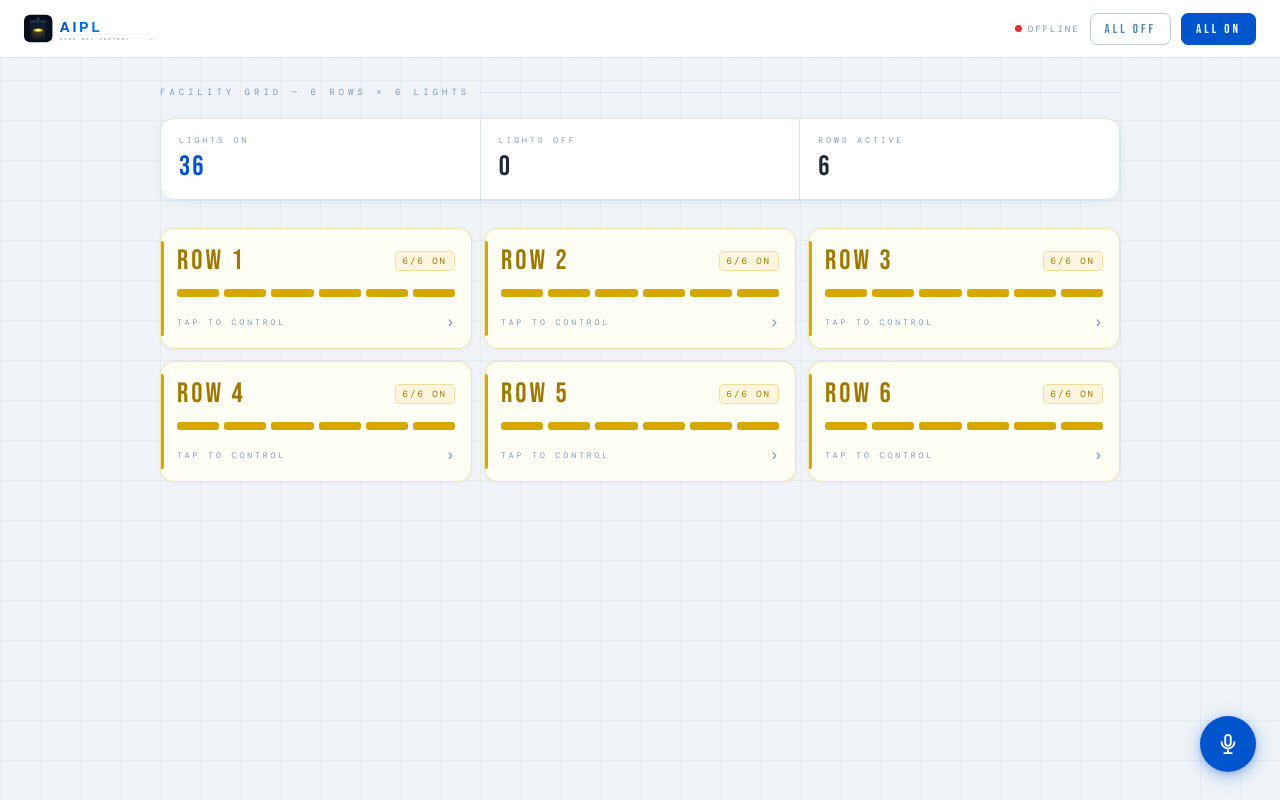
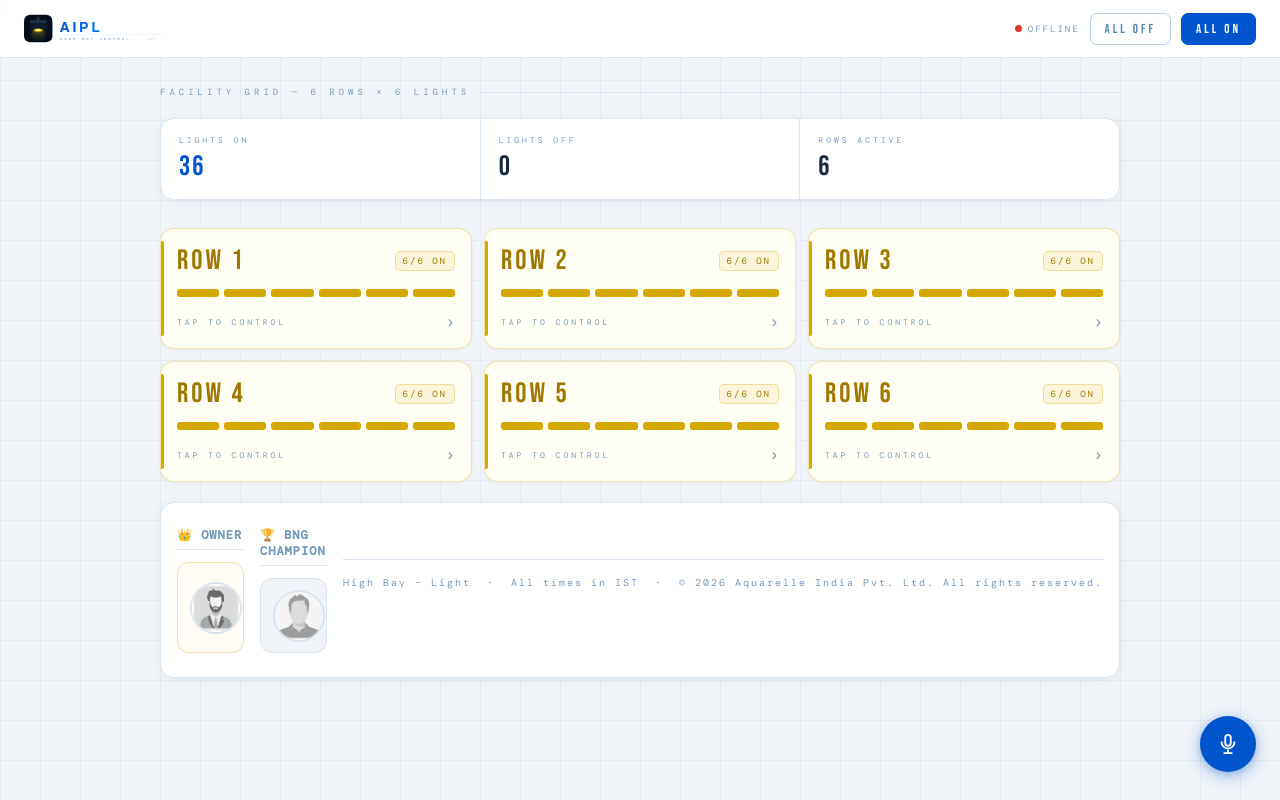
Before and after one commit to Naveenkumar230/High-Bay-Light, a website: page public/index.html in a window 1280 px wide. Drawn offline with nearby package versions, Linux system fonts and the light colour scheme; no server answers; a web font is replaced by a local one.

Commit message:
fix: champion and Owner update

```diff
--- a/public/index.html
+++ b/public/index.html
@@ -216,6 +216,127 @@ header{
 .light-card.on .lc-toggle{background:var(--on-toggle-bg);border-color:var(--on-toggle-border);color:var(--on-text)}
 .lc-toggle:active{transform:scale(.94)}
 
+/* ── HOME FOOTER ── */
+.home-footer{
+  text-align:center;
+  font-size:10px;
+  letter-spacing:2px;
+  color:var(--muted);
+  margin-top:32px;
+  padding:16px 0 8px;
+  border-top:1px solid var(--border);
+}
+
+/* ── Team Footer ── */
+.team-footer {
+  display: flex;
+  flex-wrap: wrap;
+  gap: 16px;
+  padding: 24px 16px;
+  background: var(--surface);
+  border: 1px solid var(--border);
+  margin-top: 20px;
+  border-radius: var(--radius);
+  box-shadow: 0 2px 12px rgba(0,60,120,0.06);
+  justify-content: center;
+  overflow: hidden;
+  min-width: 0;
+}
+.team-section {
+  display: flex;
+  flex-direction: column;
+  gap: 12px;
+  min-width: 0;
+  flex: 1;
+}
+.team-section-title {
+  font-size: 0.75rem;
+  font-weight: 800;
+  text-transform: uppercase;
+  letter-spacing: 1px;
+  color: var(--muted);
+  padding-bottom: 6px;
+  border-bottom: 1px solid var(--border);
+}
+.team-cards-row {
+  display: flex;
+  gap: 10px;
+  flex-wrap: wrap;
+  min-width: 0;
+}
+.team-card {
+  display: flex;
+  align-items: center;
+  gap: 10px;
+  background: var(--bg);
+  border: 1px solid var(--border);
+  border-radius: 12px;
+  padding: 10px 12px;
+  flex: 1;
+  min-width: 0;
+  max-width: 100%;
+  overflow: hidden;
+  transition: border-color 0.2s, box-shadow 0.2s;
+}
+.team-card:hover {
+  border-color: var(--accent);
+  box-shadow: 0 4px 16px rgba(0,85,204,0.12);
+}
+.owner-card {
+  border-color: rgba(212,168,0,0.3);
+  background: rgba(212,168,0,0.04);
+}
+.owner-card:hover {
+  border-color: var(--on-accent);
+  box-shadow: 0 4px 16px rgba(212,168,0,0.15);
+}
+.team-avatar {
+  width: 52px;
+  height: 52px;
+  border-radius: 50%;
+  object-fit: cover;
+  border: 2px solid var(--border);
+  flex-shrink: 0;
+}
+.team-info {
+  display: flex;
+  flex-direction: column;
+  gap: 3px;
+  min-width: 0;
+  overflow: hidden;
+}
+.team-name {
+  font-size: 0.9rem;
+  font-weight: 700;
+  color: var(--white);
+  white-space: nowrap;
+  overflow: hidden;
+  text-overflow: ellipsis;
+}
+.team-position {
+  font-size: 0.72rem;
+  font-weight: 600;
+  color: var(--accent);
+  text-transform: uppercase;
+  letter-spacing: 0.5px;
+  white-space: nowrap;
+  overflow: hidden;
+  text-overflow: ellipsis;
+}
+.team-email {
+  font-size: 0.7rem;
+  color: var(--muted);
+  font-family: 'DM Mono', monospace;
+  white-space: nowrap;
+  overflow: hidden;
+  text-overflow: ellipsis;
+}
+@media (max-width: 768px) {
+  .team-footer { flex-direction: column; }
+  .team-cards-row { flex-direction: column; }
+  .team-section { min-width: 0; width: 100%; }
+}
+
 /* ══════════════════════════════════════════════
    VOICE CONTROL — floating widget
 ══════════════════════════════════════════════ */
@@ -266,7 +387,6 @@ header{
   display:flex;align-items:center;justify-content:space-between;
   margin-bottom:14px;
 }
-.vc-title-wrap{}
 .vc-title{
   font-family:'Bebas Neue',sans-serif;
   font-size:16px;letter-spacing:4px;color:var(--accent);
@@ -283,7 +403,6 @@ header{
 }
 .vc-close:hover{background:var(--bg)}
 
-/* transcript box */
 .vc-transcript{
   background:var(--bg);
   border:1px solid var(--border);
@@ -304,7 +423,6 @@ header{
   border-color:var(--border-hi);
 }
 
-/* result feedback */
 .vc-result{
   font-size:11px;
   letter-spacing:1px;
@@ -327,7 +445,6 @@ header{
   color:#a32020;
 }
 
-/* command hints */
 .vc-hints-label{
   font-size:8px;letter-spacing:3px;color:var(--muted);
   text-transform:uppercase;margin-bottom:7px;
@@ -375,7 +492,6 @@ header{
 }
 #micFab svg{width:22px;height:22px;color:#fff;transition:transform .2s}
 
-/* listening ripple ring */
 #micFab::before{
   content:'';
   position:absolute;inset:-6px;
@@ -390,7 +506,6 @@ header{
   100%{transform:scale(1.3);opacity:0}
 }
 
-/* mic tooltip badge */
 .mic-badge{
   position:absolute;
   top:-6px;right:-6px;
@@ -433,9 +548,6 @@ header{
 <body>
 
 <header>
-  <!-- <div class="logo">
-    <img src="/logo.png" alt="AIPL Logo" class="logo-img" onerror="this.style.display='none'"/>
-  </div> -->
   <div class="logo">
     <img src="/logo.svg" alt="AIPL Logo" class="logo-img" onerror="this.style.display='none'"/>
   </div>
@@ -461,8 +573,53 @@ header{
         <div class="stat"><div class="stat-lbl">Rows Active</div><div class="stat-val" id="statRows">6</div></div>
       </div>
       <div class="rows-grid" id="rowsGrid"></div>
+      <!-- TEAM FOOTER -->
+      <div class="team-footer">
+
+        <!-- OWNER -->
+        <div class="team-section">
+          <div class="team-section-title">👑 Owner</div>
+          <div class="team-card owner-card">
+            <img src="download (1).png" alt="Owner" class="team-avatar">
+            <div class="team-info">
+              <div class="team-name">Naveen Kumar A k </div>
+              <div class="team-position">Executive-R&D</div>
+              <div class="team-email">📧 naveenkumarak@aquarelleindia.com</div>
             </div>
           </div>
+        </div>
+
+        <!-- BNG CHAMPIONS -->
+        <div class="team-section">
+          <div class="team-section-title">🏆 BNG Champion</div>
+          <div class="team-cards-row">
+            <div class="team-card">
+              <img src="download.png" alt="BNG Champion 1" class="team-avatar">
+              <div class="team-info">
+                <div class="team-name">BHARATHI S</div>
+                <div class="team-position">Maintenance</div>
+                <div class="team-email">📧 maintenanceaipl3@aquarelleindia.com</div>
+              </div>
+            </div>
+            <!-- <div class="team-card">
+              <img src="YOUR_BNG2_IMAGE.png" alt="BNG Champion 2" class="team-avatar">
+              <div class="team-info">
+                <div class="team-name">YOUR BNG NAME 2</div>
+                <div class="team-position">YOUR BNG POSITION 2</div>
+                <div class="team-email">📧 YOUR_BNG2_EMAIL@company.com</div>
+              </div>
+            </div> -->
+          </div>
+        </div>
+        <!-- ── FOOTER — correctly inside .wrap, after rows-grid ── -->
+      <div class="home-footer">
+        High Bay - Light &nbsp;·&nbsp; All times in IST &nbsp;·&nbsp;
+        &copy; 2026 Aquarelle India Pvt. Ltd. All rights reserved.
+      </div>
+
+      </div><!-- /.team-footer -->
+    </div><!-- /.wrap -->
+  </div><!-- /#pgHome -->
 
   <!-- ROW DETAIL PAGE -->
   <div class="pg gone" id="pgDetail">
@@ -491,12 +648,9 @@ header{
 
 </div><!-- /.shell -->
 
-<!-- ══════════════════════════════════════════════
-     VOICE CONTROL WIDGET — fixed bottom-right
-══════════════════════════════════════════════ -->
+<!-- ── VOICE CONTROL WIDGET — fixed bottom-right (contains ONLY the panel + FAB) ── -->
 <div id="voiceWidget">
 
-  <!-- Expandable info panel -->
   <div id="voicePanel">
     <div class="vc-panel-head">
       <div class="vc-title-wrap">
@@ -521,7 +675,6 @@ header{
     </div>
   </div>
 
-  <!-- Mic FAB -->
   <button id="micFab" title="Voice command">
     <div class="mic-badge">LISTENING</div>
     <svg id="micIcon" viewBox="0 0 24 24" fill="none" stroke="currentColor" stroke-width="2" stroke-linecap="round" stroke-linejoin="round">
@@ -532,8 +685,7 @@ header{
     </svg>
   </button>
 
-</div>
-
+</div><!-- /#voiceWidget -->
 
 <script>
 'use strict';
@@ -764,7 +916,6 @@ document.getElementById('btnAllOff').addEventListener('click',()=>setAll(false))
 document.getElementById('btnRowOn').addEventListener('click',()=>setRow(currentRow,true));
 document.getElementById('btnRowOff').addEventListener('click',()=>setRow(currentRow,false));
 
-
 /* ══════════════════════════════════════════
    VOICE CONTROL
 ══════════════════════════════════════════ */
@@ -777,8 +928,6 @@ const vcResult=document.getElementById('vcResult');
 const vcSub=document.getElementById('vcSub');
 let vcRec=null, vcListening=false, panelOpen=false;
 
-/* ── Number word map — English + Hindi + Kannada ── */
-/* ── Number word map — English + Hindi + Kannada ── */
 const NUM_WORDS={
   'one':1,'two':2,'three':3,'four':4,'five':5,'six':6,
   'ek':1,'do':2,'teen':3,'char':4,'paanch':5,'paach':5,'chhe':6,'chha':6,
@@ -793,11 +942,8 @@ function wordToNum(word){
   return isNaN(n)?null:n;
 }
 
-/* ── Parse command from transcript ── */
 function parseVoiceCmd(text){
   const raw=text.toLowerCase().trim();
-
-  // detect ON / OFF (must be explicit)
   let state=null;
   if(/(turn on|\bon\b|chalu|on karo|hasi|on maadi)/.test(raw))  state=true;
   if(/(turn off|\boff\b|\bof\b|band|bandh|off karo|of karo|nivi|off maadi)/.test(raw)) state=false;
@@ -805,38 +951,26 @@ if(/(turn off|\boff\b|\bof\b|band|bandh|off karo|of karo|nivi|off maadi)/.test(r
     vcShowResult(false,'Please say ON or OFF — e.g. "R1 L2 ON"');
     return null;
   }
-
-  // detect "all"
   const isAll=/(all|every|sabhi|ellaa|ella|sab)/.test(raw);
-
-  // extract R<n> and L<n> — handles "r1", "r 1", "r-1"
   const rowMatch  = raw.match(/\br[\s\-]?(\d+)\b/);
   const lightMatch= raw.match(/\bl[\s\-]?(\d+)\b/);
-
   const rowNum  = rowMatch   ? parseInt(rowMatch[1],10)  : null;
   const lightNum= lightMatch ? parseInt(lightMatch[1],10): null;
 
-  // ALL
   if(isAll && rowNum===null && lightNum===null){
     return{type:'all', state};
   }
-
-  // R<n> only → whole row
   if(rowNum!==null && lightNum===null){
     const r=rowNum-1;
     if(r<0||r>5){vcShowResult(false,'Row must be R1–R6. Heard: R'+rowNum); return null;}
     return{type:'row', row:r, state};
   }
-
-  // R<n> L<n> → single light
   if(rowNum!==null && lightNum!==null){
     const r=rowNum-1, l=lightNum-1;
     if(r<0||r>5){vcShowResult(false,'Row must be R1–R6. Heard: R'+rowNum); return null;}
     if(l<0||l>5){vcShowResult(false,'Light must be L1–L6. Heard: L'+lightNum); return null;}
     return{type:'light', row:r, light:l, state};
   }
-
-  // L<n> only — only valid if already on a row detail page
   if(lightNum!==null && rowNum===null){
     const l=lightNum-1;
     if(l<0||l>5){vcShowResult(false,'Light must be L1–L6. Heard: L'+lightNum); return null;}
@@ -846,12 +980,10 @@ if(/(turn off|\boff\b|\bof\b|band|bandh|off karo|of karo|nivi|off maadi)/.test(r
     }
     return{type:'light', row:currentRow, light:l, state};
   }
-
   vcShowResult(false,'Not understood. Try: "R1 L2 ON", "R3 OFF", "All OFF"');
   return null;
 }
 
-/* ── Execute voice command ── */
 async function execVoiceCmd(cmd){
   if(!cmd)return;
   setBusy(true);
@@ -866,7 +998,6 @@ async function execVoiceCmd(cmd){
     } else {
       url='/api/light'; body={row:cmd.row,light:cmd.light,state:cmd.state};
       label='Row '+(cmd.row+1)+' · Light '+(cmd.light+1)+' → '+(cmd.state?'ON':'OFF');
-      // navigate to that row's page if not there already
       if(pgDetail.classList.contains('gone')||currentRow!==cmd.row){
         goToRow(cmd.row);
       }
@@ -880,7 +1011,6 @@ async function execVoiceCmd(cmd){
   }
 }
 
-/* ── UI helpers ── */
 function vcShowResult(ok,msg){
   vcResult.className='vc-result '+(ok?'ok':'fail');
   vcResult.textContent=msg;
@@ -912,7 +1042,6 @@ vcClose.addEventListener('click',()=>{
   closePanel();
 });
 
-/* ── Mic FAB click ── */
 micFab.addEventListener('click',()=>{
   if(!SpeechRec){
     openPanel();
@@ -920,7 +1049,6 @@ micFab.addEventListener('click',()=>{
     return;
   }
   if(vcListening){
-    // user explicitly stopping
     vcListening=false;
     vcRec.stop();
     return;
@@ -929,7 +1057,6 @@ micFab.addEventListener('click',()=>{
   startListening();
 });
 
-/* ── Speech Recognition ── */
 function startListening(){
   if(!SpeechRec) return;
   vcRec=new SpeechRec();
@@ -953,8 +1080,6 @@ function startListening(){
     if(e.results[e.results.length-1].isFinal){
       const final=e.results[e.results.length-1][0].transcript;
       vcTranscript.textContent='"'+final+'"';
-
-      // stop listening if user says bye
       if(/(^|\s)(bye|goodbye|stop|band karo|nilvisu)(\s|$)/i.test(final)){
         vcListening=false;
         vcRec.stop();
@@ -962,7 +1087,6 @@ function startListening(){
         vcSub.textContent='Click mic · Speak clearly';
         return;
       }
-
       const cmd=parseVoiceCmd(final);
       execVoiceCmd(cmd);
     }
@@ -974,7 +1098,7 @@ function startListening(){
       vcListening=false;
       micFab.classList.remove('listening');
     } else if(e.error==='no-speech'){
-      // no-speech is normal during continuous listening — just ignore it
+      // ignore
     } else if(e.error==='network'){
       vcShowResult(false,'Network error. Check your internet connection.');
     } else {
@@ -983,7 +1107,6 @@ function startListening(){
   };
 
   vcRec.onend=()=>{
-    // auto-restart unless user explicitly stopped
     if(vcListening){
       try{ vcRec.start(); }catch(e){}
     } else {
```
Also changed, not shown: .txt (added), public/download (1).png (added), public/download.png (added). Lines whose indentation alone changed are shown as unchanged.
